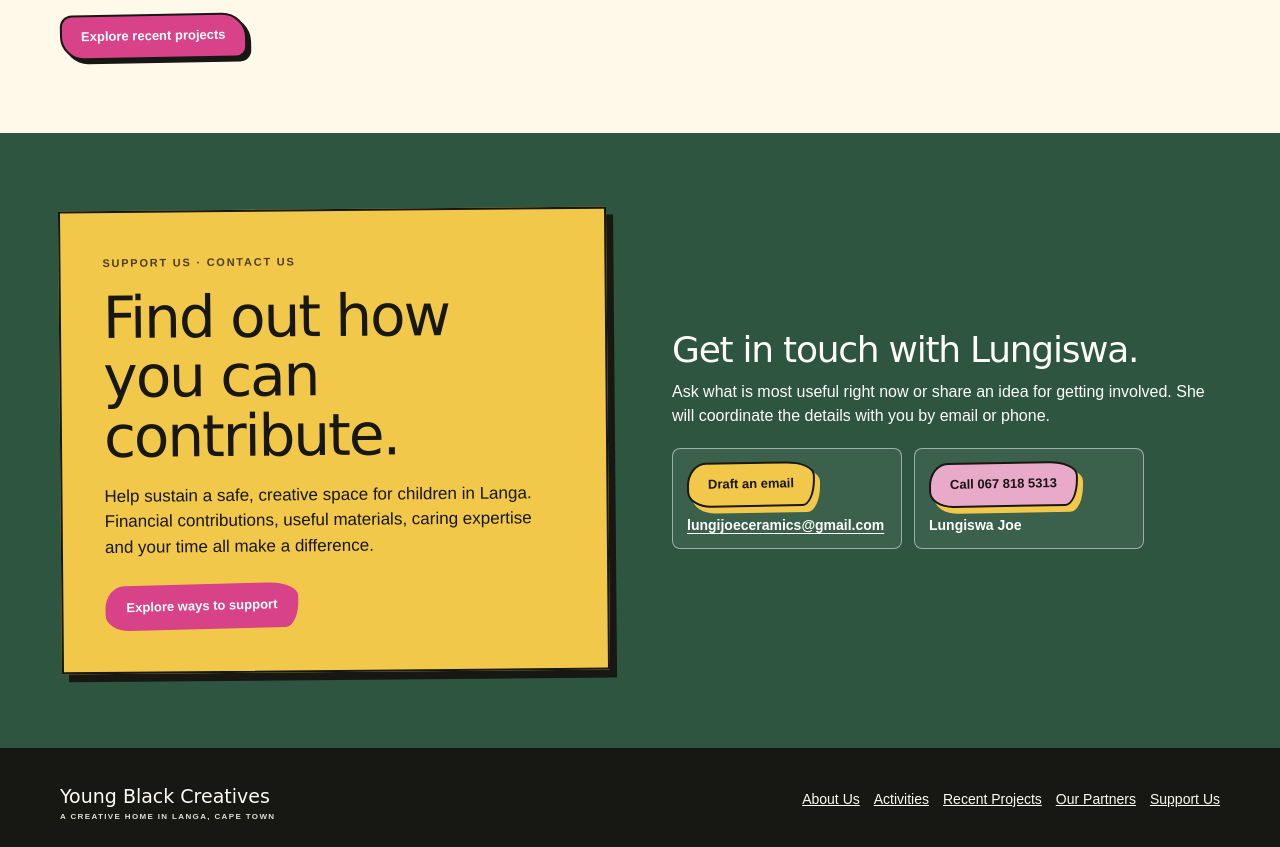
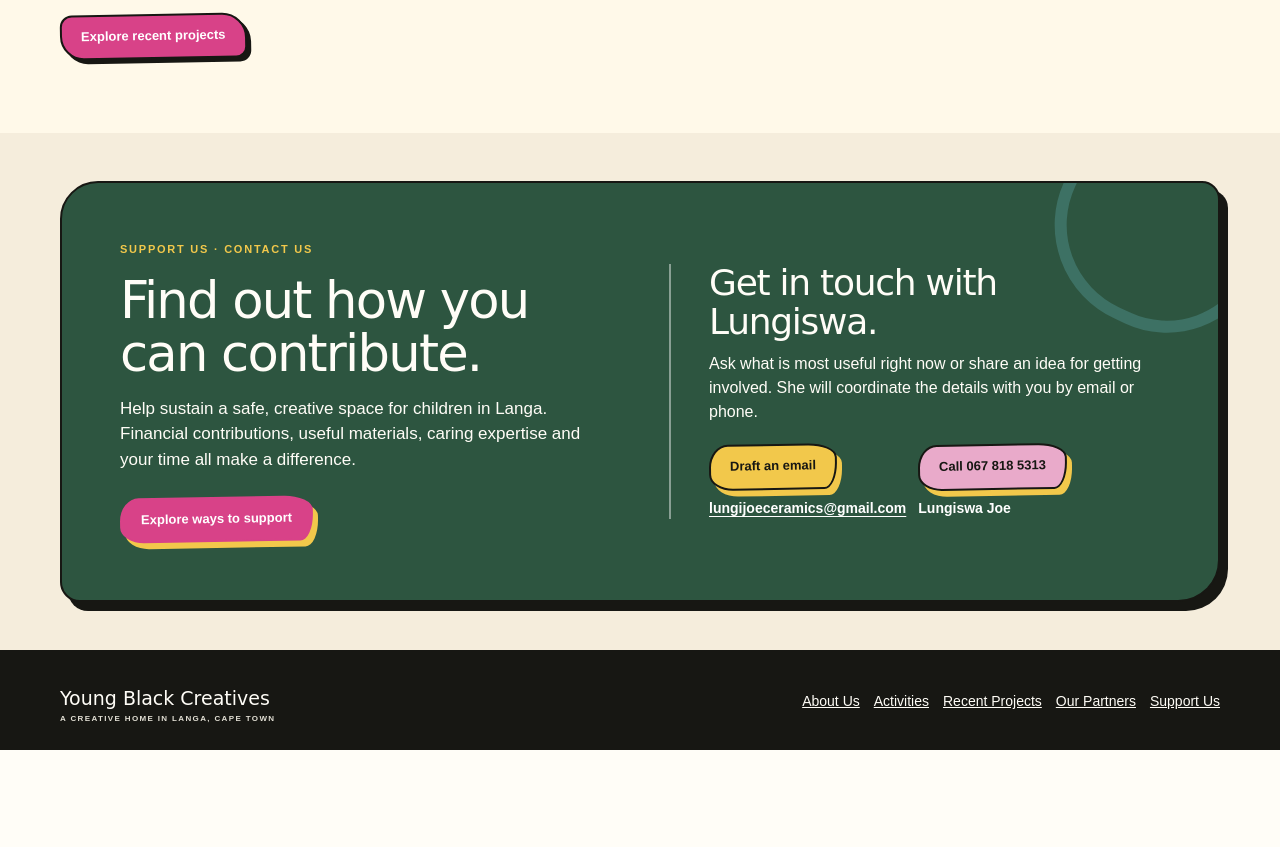
Before and after one commit to tiasabs/youngblackcreatives, a plain HTML site: page render-site/index.html in a window 1280 px wide. Shown: the part 1700-2547 px from the top of the page. After the commit the page ends 2450 px from the top, so only its background shows below. Drawn offline with Linux system fonts and the light colour scheme; a web font is replaced by a local one.

Commit message:
Unify support and contact into one page panel

```diff
--- a/render-site/site.css
+++ b/render-site/site.css
@@ -360,3 +360,19 @@ a:focus-visible,button:focus-visible,summary:focus-visible,select:focus-visible
 /* Keep the portrait garden photo focused on the children and planting wall */
 .timeline-entry#vertical-garden-2026 .timeline-image img{object-position:center 28%}
 .project-photo-card:nth-child(2) .project-photo-link img{object-position:center 28%}
+
+/* Keep contribution and contact actions inside one shared panel */
+.universal-contact{padding:48px 0;background:#f5eddc}
+.contact-support-layout{position:relative;isolation:isolate;overflow:hidden;grid-template-columns:1fr 1fr;gap:clamp(28px,5vw,58px);padding:clamp(28px,5vw,58px);border:2px solid var(--ink);border-radius:38px 18px 42px 20px;background:var(--leaf);box-shadow:8px 9px 0 var(--ink)}
+.contact-support-layout::after{position:absolute;z-index:-1;right:-52px;top:-67px;width:190px;height:190px;border:12px solid var(--sky);border-radius:43% 57% 49% 51%;opacity:.24;content:"";transform:rotate(25deg)}
+.contact-support-copy{padding:0;background:transparent;color:var(--paper);border:0;box-shadow:none;transform:none}
+.contact-support-copy .eyebrow{color:var(--sun)}
+.contact-support-copy h2{font-size:clamp(34px,4vw,52px)}
+.contact-support-copy p:not(.eyebrow){font:17px/1.5 Arial,sans-serif}
+.contact-support-details{padding-left:clamp(18px,3vw,38px);border-left:2px solid #ffffff70}
+.contact-support-details h3{max-width:480px}
+.contact-support-details>p{max-width:500px}
+.contact-method{min-width:0;padding:0;border:0;border-radius:0;background:transparent}
+.universal-contact .contact-method .button{min-height:46px}
+@media(max-width:800px){.contact-support-layout{grid-template-columns:1fr;gap:22px}.contact-support-details{padding:20px 0 0;border-left:0;border-top:2px solid #ffffff70}}
+@media(max-width:560px){.universal-contact{padding:34px 0}.contact-support-layout{padding:23px 20px;border-radius:28px 15px 30px 16px}}
```
